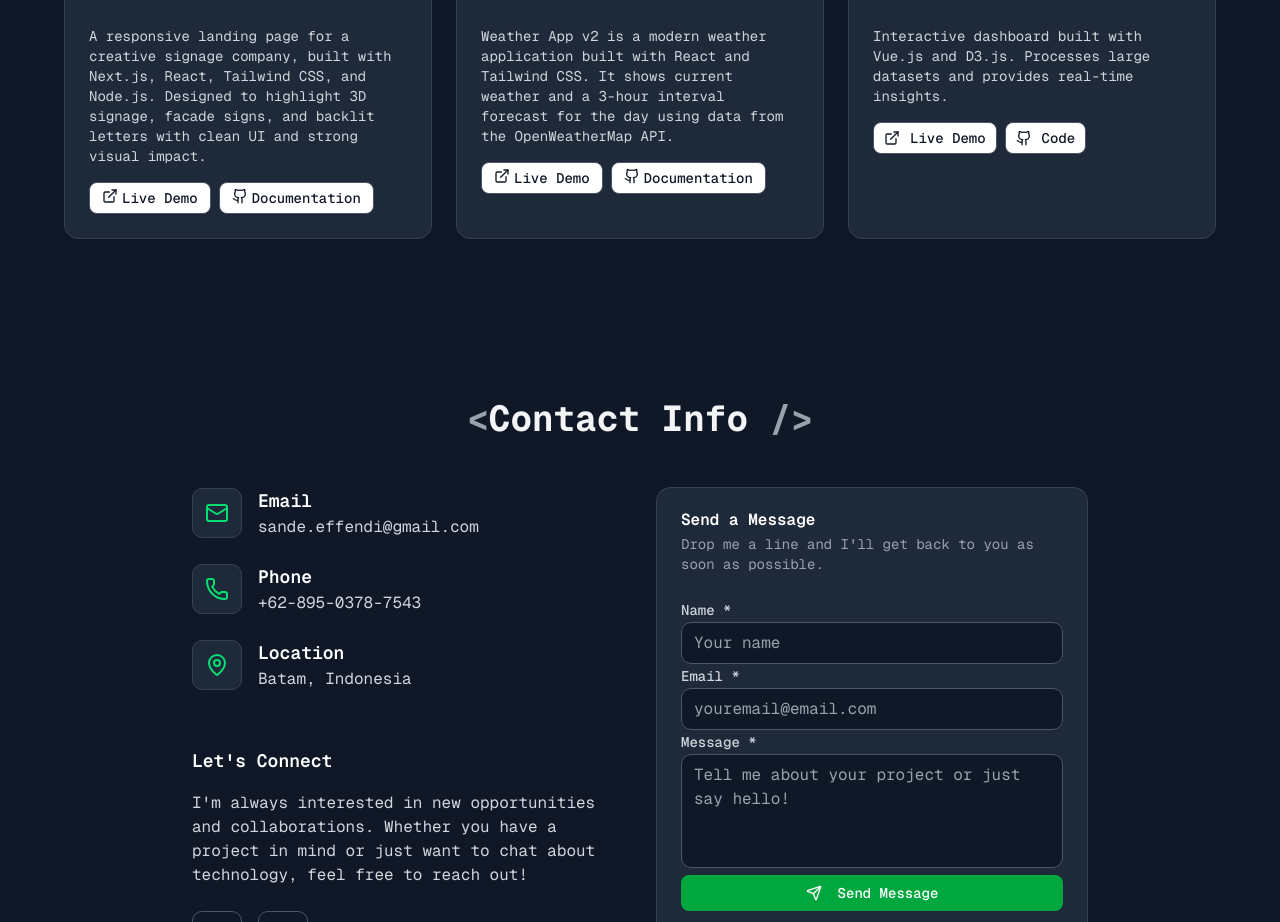
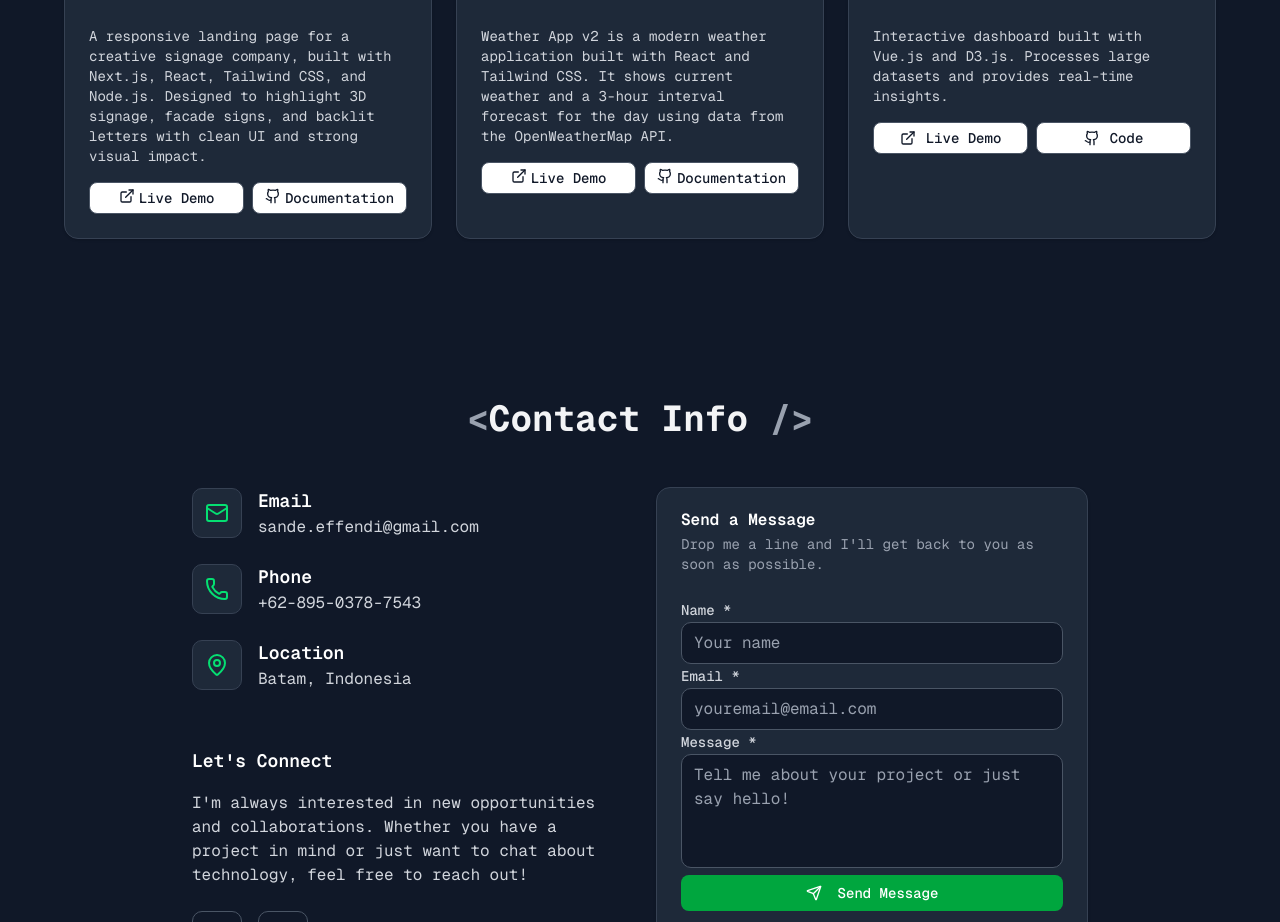
Before and after one commit to sandeeffendi/sandeeffendi-portfolio-website-next-js, a Next.js app: page / in a window 1280 px wide. Shown: the part 2200-3122 px from the top of the page. Built offline with nearby package versions, Linux system fonts and the light colour scheme.

Commit message:
initial commit

```diff
--- a/app/page.tsx
+++ b/app/page.tsx
@@ -12,7 +12,7 @@ export default function Portfolio() {
 
 
   return (
-    <div className="min-h-screen bg-gray-900 text-gray-100 font-mono scroll-smooth">
+    <div className="min-h-screen w-full overflow-x-hidden bg-gray-900 text-gray-100 font-mono scroll-smooth">
       <NavbarSection />
       <HeroSection />
       <AboutSection />
--- a/components/portfolio.tsx
+++ b/components/portfolio.tsx
@@ -20,7 +20,7 @@ export function PortfolioSection() {
           <span className="text-gray-400">{" />"}</span>
         </h2>
 
-        <div className="grid sm:grid-cols-2 md:grid-cols-2 lg:grid-cols-3 gap-6">
+        <div className="grid sm:grid md:grid-cols-2 lg:grid-cols-3 gap-6">
           {/* Project 1 */}
           <Card className="bg-gray-800 border-gray-700 hover:border-green-400 transition-colors">
             <CardHeader>
@@ -47,7 +47,7 @@ export function PortfolioSection() {
                 highlight 3D signage, facade signs, and backlit letters with
                 clean UI and strong visual impact.
               </p>
-              <div className="flex gap-2">
+              <div className="flex flex-col gap-2 sm:grid sm:grid-cols-2">
                 <Button
                   size="sm"
                   variant="outline"
@@ -105,7 +105,7 @@ export function PortfolioSection() {
                 and Tailwind CSS. It shows current weather and a 3-hour interval
                 forecast for the day using data from the OpenWeatherMap API.
               </p>
-              <div className="flex gap-2">
+              <div className="flex flex-col gap-2 sm:grid sm:grid-cols-2">
                 <Button
                   size="sm"
                   variant="outline"
@@ -161,7 +161,7 @@ export function PortfolioSection() {
                 Interactive dashboard built with Vue.js and D3.js. Processes
                 large datasets and provides real-time insights.
               </p>
-              <div className="flex gap-2">
+              <div className="flex flex-col gap-2 sm:grid sm:grid-cols-2">
                 <Button
                   size="sm"
                   variant="outline"
```
